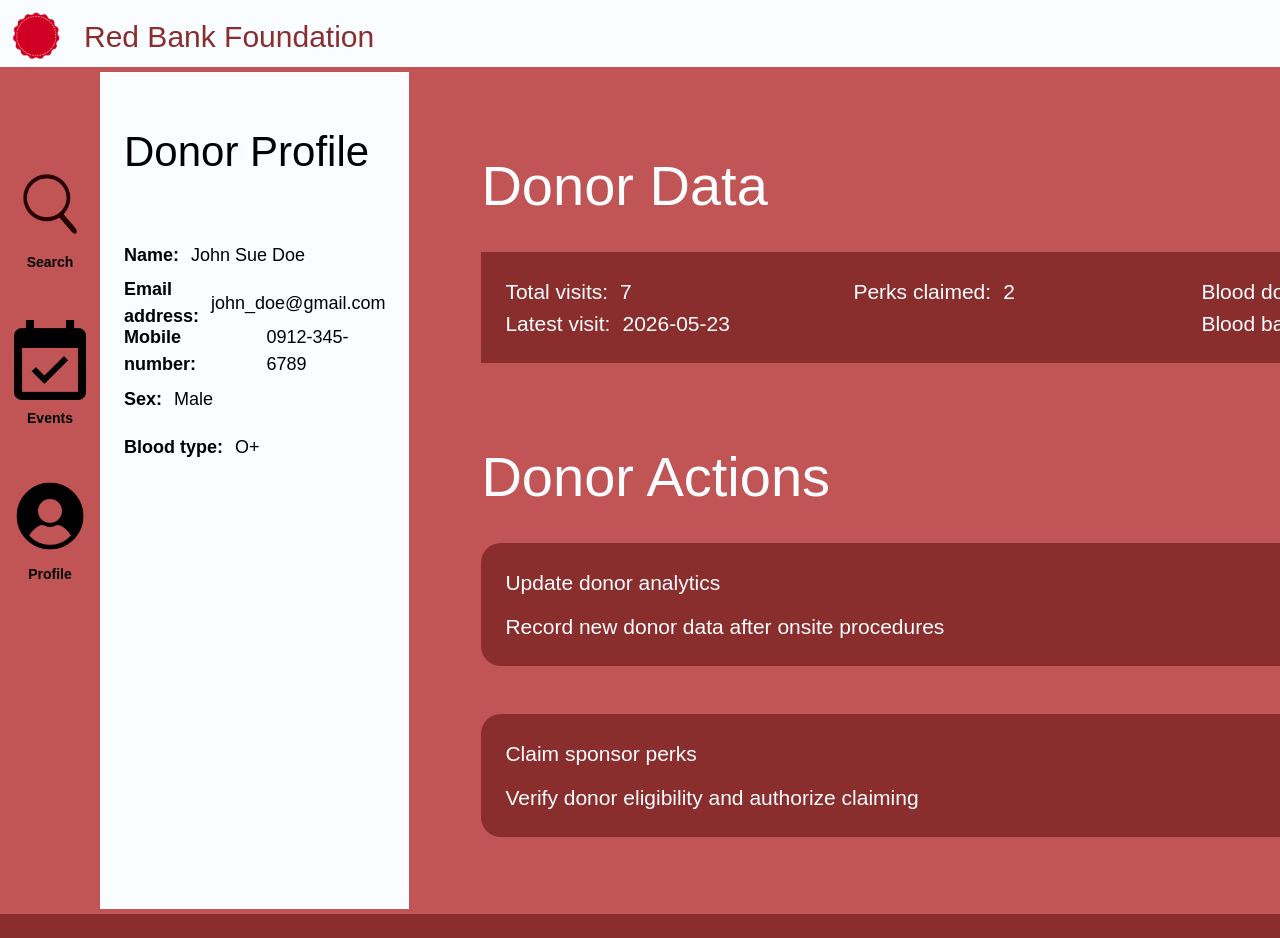
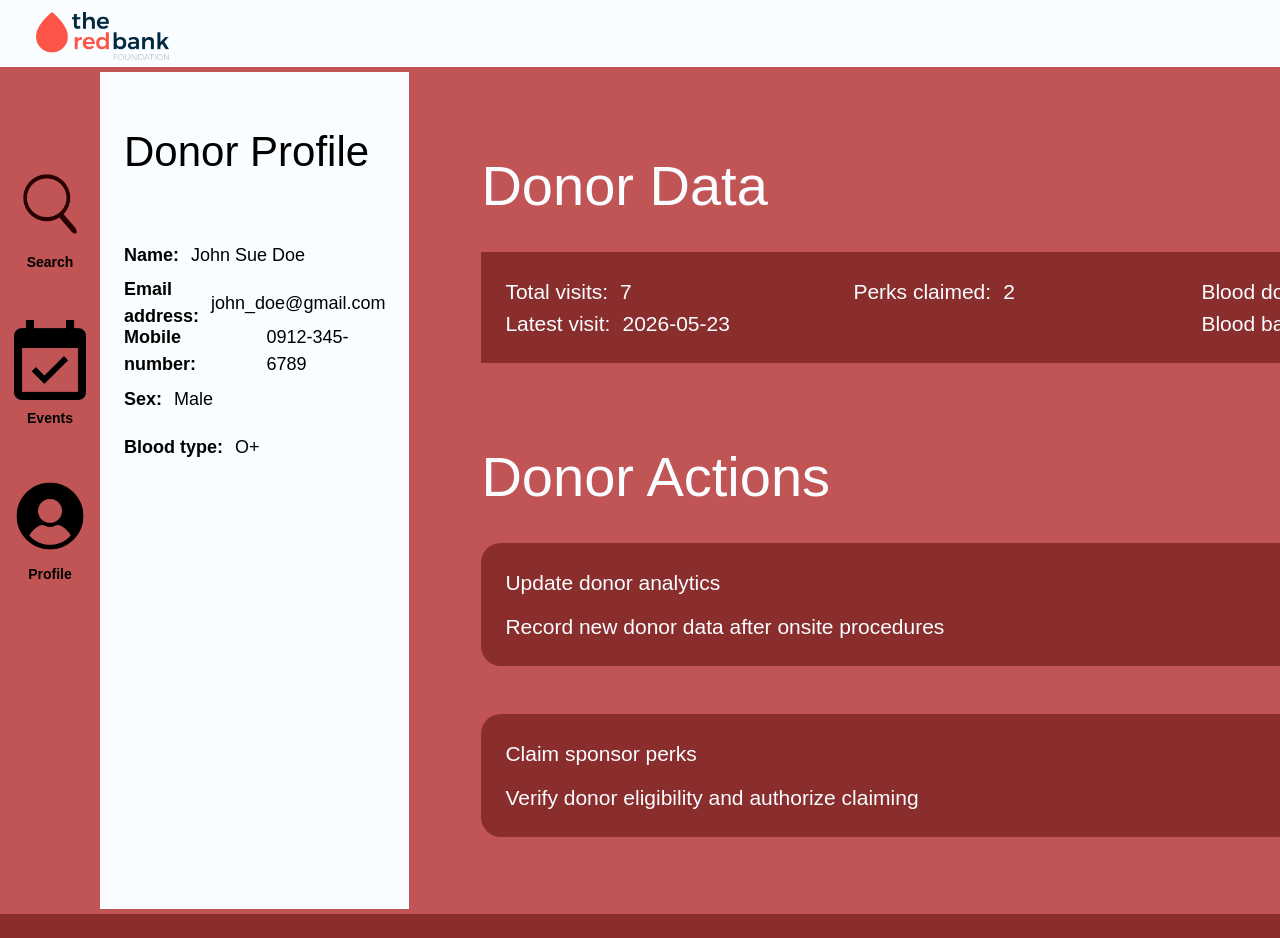
Before and after one commit to RanFrosh/CSSWENG-Blood-Digitalization, a Next.js app in the folder sweng/: page /profile in a window 1280 px wide. Shown: the top 938 px of the page. Built offline with nearby package versions, Linux system fonts and the light colour scheme.

Commit message:
changed logo

```diff
--- a/sweng/components/Header.tsx
+++ b/sweng/components/Header.tsx
@@ -16,14 +16,10 @@ export default function Header() {
             <div className = "p-[0.125in] gap-[0.25in] flex flex-row items-center">
 
                 <img
-                    className = "h-[0.5in]"
-                    src = "/images/logo.png"
+                    className = "h-[0.5in] w-auto cursor-pointer pl-[0.25in]"
+                    src = "/images/redbank_logo.png"
                     onClick = {goHome}
                 />
-
-                <div className = "text-[30px] text-[#8a2d2d] hover:underline">
-                    <h1>Red Bank Foundation</h1>
-                </div>
 
             </div>
 
```
